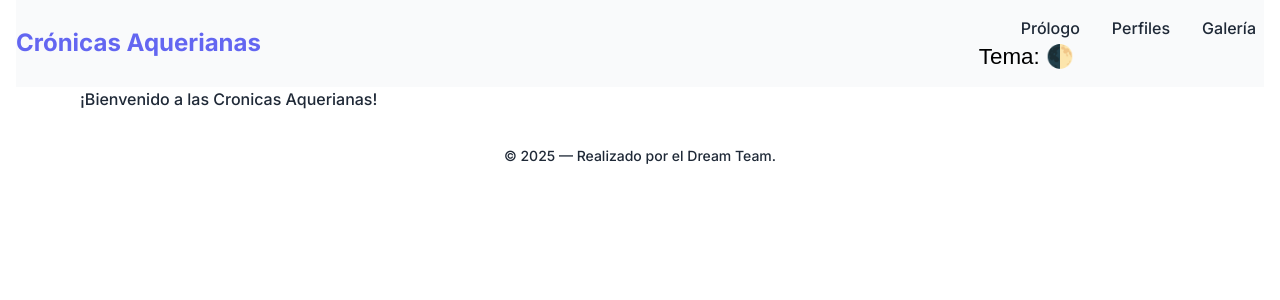
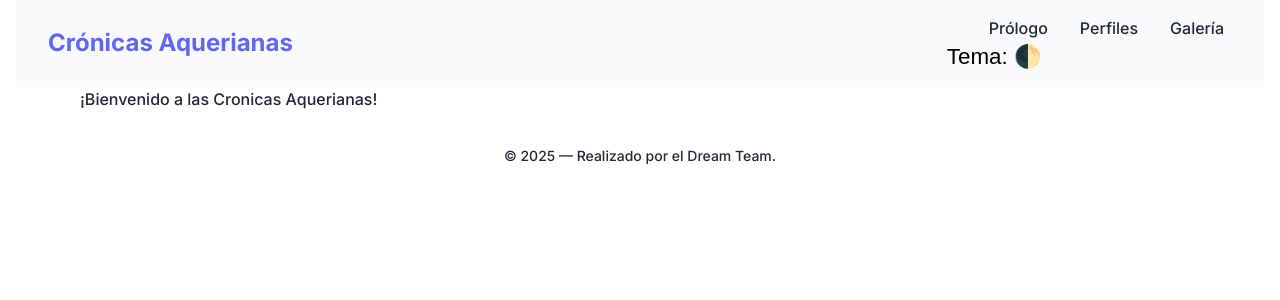
Before and after one commit to Nanna-Baskerville/Nanna-Baskerville.github.io, a Jekyll site: the page built from index.markdown, in a window 1280 px wide. Shown: the top 300 px of the page. Built offline with Jekyll 4.4.1, drawn with Linux system fonts in a browser that asks for light colours.

Commit message:
Update style.css

```diff
--- a/assets/css/style.css
+++ b/assets/css/style.css
@@ -1,3 +1,4 @@
+
 /* ===== variables y modo claro/oscuro =================== */
 :root{
   --bg:#ffffff;
@@ -23,12 +24,17 @@ body{
   line-height:1.6;
   padding:0 1rem;
 }
+
+/* 👆 MOD — más aire tras cada párrafo globalmente */
+p{ margin-bottom:1.5rem; }
+/* fin MOD */
+
 h1,h2{font-size:var(--step-1);}
 
 /* ===== cabecera y nav =================================== */
 .site-header{
   background:var(--header);
-  padding:1rem 0;
+  padding:1rem 2rem;
   display:flex;
   align-items:center;
   justify-content:space-between;
@@ -241,9 +247,7 @@ h1,h2{font-size:var(--step-1);}
   border-radius:.75rem;
 }
 
-/* ========================================================= */
-/* ===  NUEVO · BLOQUES DE PERSONAJE (layout persona)    === */
-/* ========================================================= */
+/* ===== bloques de personaje ============================= */
 .character{
   margin-top:1.5rem;
   display:flex;
@@ -274,17 +278,7 @@ h1,h2{font-size:var(--step-1);}
   transition:background .2s ease,color .2s ease;
 }
 
-/* ===== pie de página ==================================== */
-.site-footer{
-  text-align:center;
-  margin:2rem 0;
-  font-size:.875rem;
-  color:var(--fg);
-}
-
-/* ========================================================= */
-/* ===  LIGHT-BOX (imagen ampliada)                       === */
-/* ========================================================= */
+/* ===== light-box overlay ================================ */
 .lightbox-overlay{
   position:fixed;
   inset:0;
@@ -308,3 +302,11 @@ h1,h2{font-size:var(--step-1);}
   box-shadow:0 4px 14px rgba(0,0,0,.4);
   cursor:zoom-out;
 }
+
+/* ===== pie de página ==================================== */
+.site-footer{
+  text-align:center;
+  margin:2rem 0;
+  font-size:.875rem;
+  color:var(--fg);
+}
```
